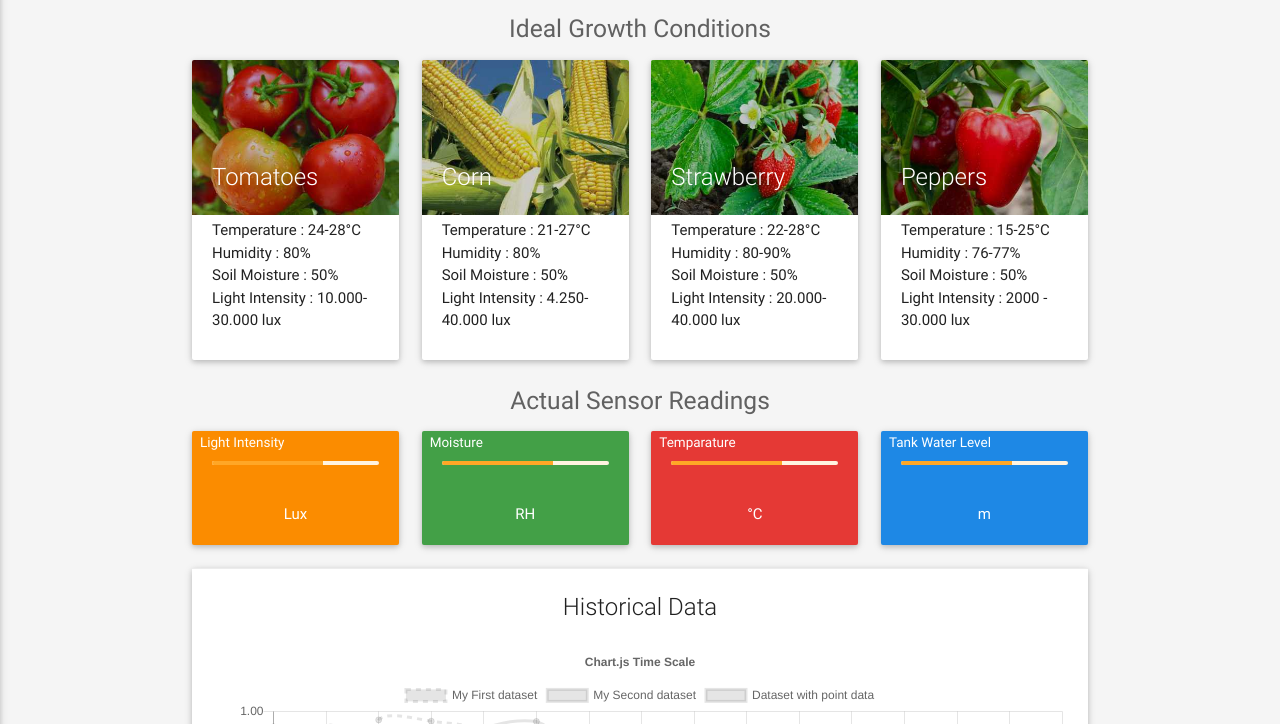
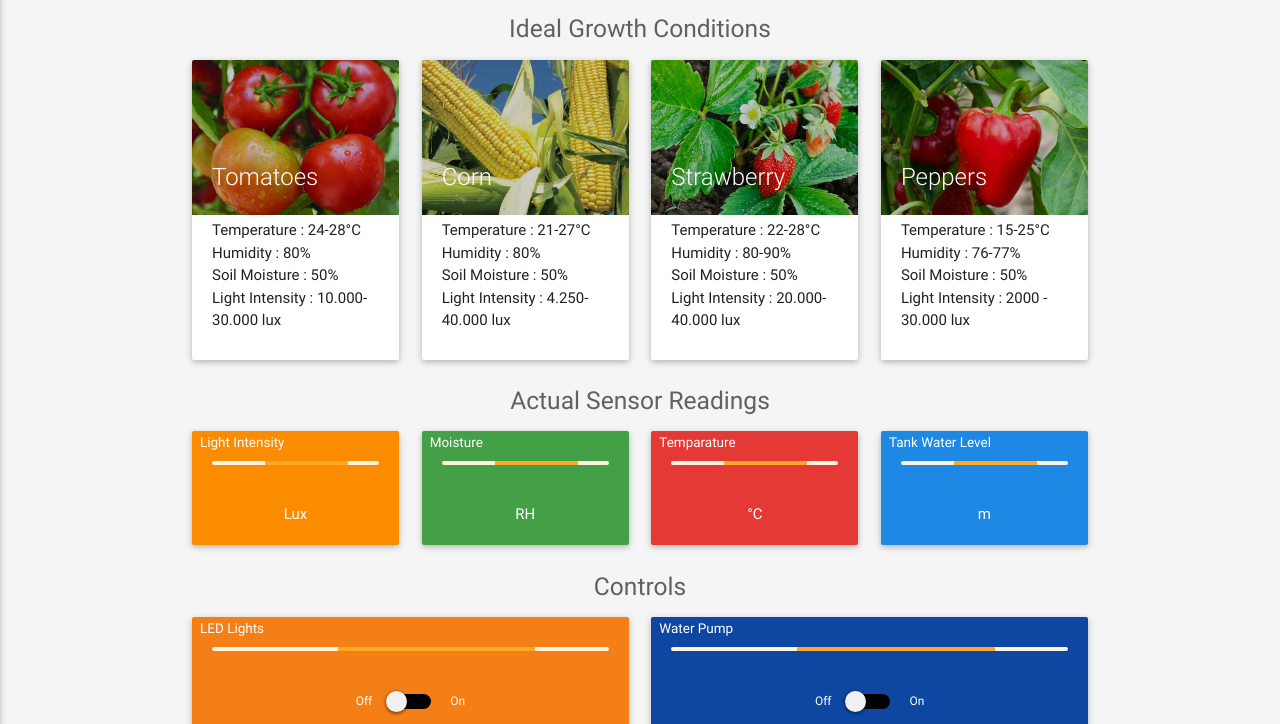
Before and after one commit to santanu23/SmartGardenDashboard, a website: page dashboard/index.html in a window 1280 px wide. Shown: the part 76-800 px from the top of the page. Drawn offline with nearby package versions, Linux system fonts and the light colour scheme; no server answers.

Commit message:
added controls
led, pump

```diff
--- a/dashboard/index.html
+++ b/dashboard/index.html
@@ -159,7 +159,51 @@
                             </div>
                         </div>
                     </div>
-
+                    <div class="col s12">
+                        <div class="center">
+                            <h5 class="grey-text text-darken-2">
+                            Controls
+                            <span id="last_update_date"></span> <span id="last_update_time" style="font-weight:bold"></span></h5>
+                        </div>
+                    </div>
+                    <div class="col m6 s12">
+                        <div class="card yellow darken-4">
+                            <span class="white-text" style="margin:8px;font-size:0.9em">LED Lights</span>
+                            <div class="card-content center" style="padding-top:0px">
+                                <span id="w_light" class="white-text widget-value">
+                                  <div class="progress orange lighten-5"><div class="indeterminate orange lighten-1"></div></div>
+                                </span>
+                                <br>
+                                <div class="switch">
+                                    <label class="white-text">
+                                        Off
+                                        <input type="checkbox">
+                                        <span class="lever black"></span>
+                                        On
+                                    </label>
+                                </div>
+                            </div>
+                        </div>
+                    </div>
+                    <div class="col m6 s12">
+                        <div class="card blue darken-4">
+                            <span class="white-text" style="margin:8px;font-size:0.9em">Water Pump</span>
+                            <div class="card-content center" style="padding-top:0px">
+                                <span id="w_light" class="white-text widget-value">
+                                  <div class="progress orange lighten-5"><div class="indeterminate orange lighten-1"></div></div>
+                                </span>
+                                <br>
+                                <div class="switch">
+                                    <label class="white-text">
+                                        Off
+                                        <input type="checkbox">
+                                        <span class="lever black"></span>
+                                        On
+                                    </label>
+                                </div>
+                            </div>
+                        </div>
+                    </div>
                     <div class="col s12 center">
                         <!-- GRAPH -->
                         <div class="card">
```
